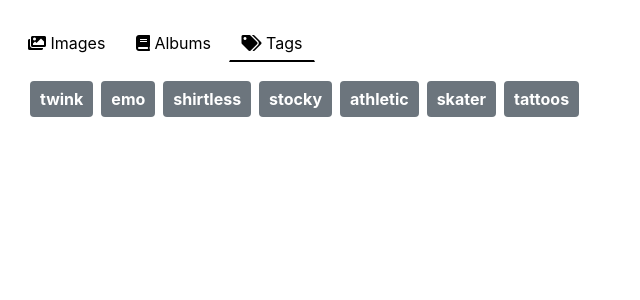
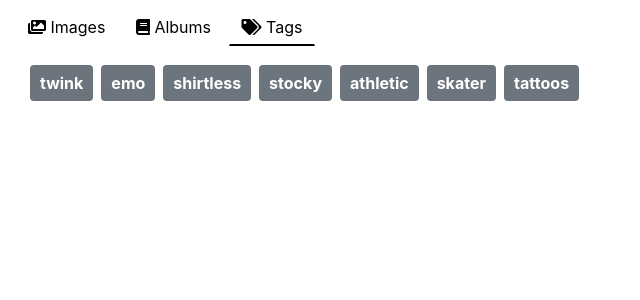
Before and after one commit to pft-jason/rainbow-media, a Django app: page /explore/tags/ in a window 1280 px wide. Shown: the part 56-356 px from the top of the page, without its empty margins (0-640 px from the left). Run offline with Django 4.2, Linux system fonts and the light colour scheme; data comes from the database, SQL or seed files in the repository; some libraries are stand-ins or nearby versions.

Commit message:
Adjust margin and padding in filter bar and album gallery templates for improved layout

```diff
--- a/gallery/templates/components/filterbar.html
+++ b/gallery/templates/components/filterbar.html
@@ -1,5 +1,5 @@
 {% load custom_filters %}
-<div class="container mt-4">
+<div class="container mt-2">
     <div class="d-flex justify-content-between mb-3">
         <div class="filter-links">
             <a href="{% url 'gallery' %}" class="btn btn-link {% if request.path|startswith:'/explore/media/' %}active{% endif %}">
--- a/gallery/templates/gallery/album_gallery.html
+++ b/gallery/templates/gallery/album_gallery.html
@@ -6,7 +6,7 @@
 {% block content %}
 
 {% include "components/filterbar.html" %}
-<div class="container mt-4">
+<div class="container mt-4 px-4">
     <div class="row">
         {% for album in page_obj %}
         <div class="col-lg-2 col-md-3 col-sm-4 col-6 mb-4 mb-lg-0 px-0">
```
